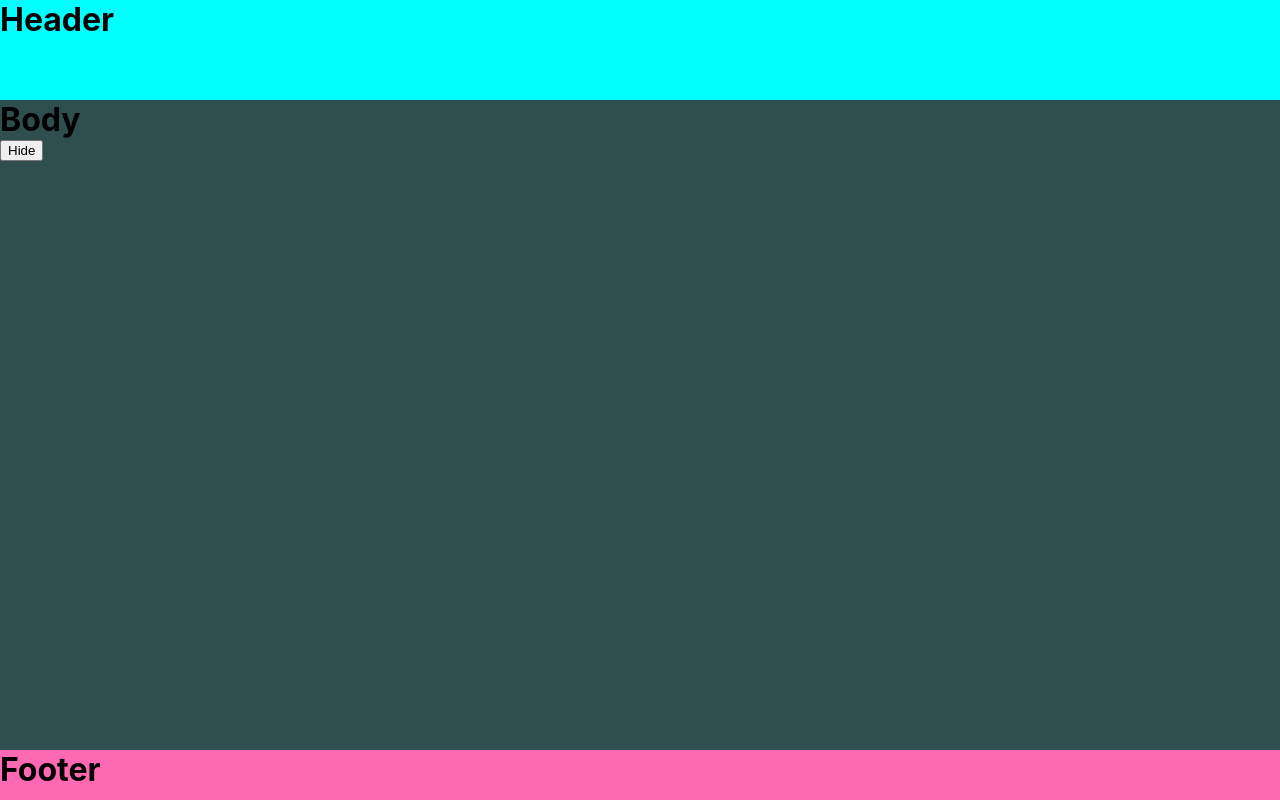
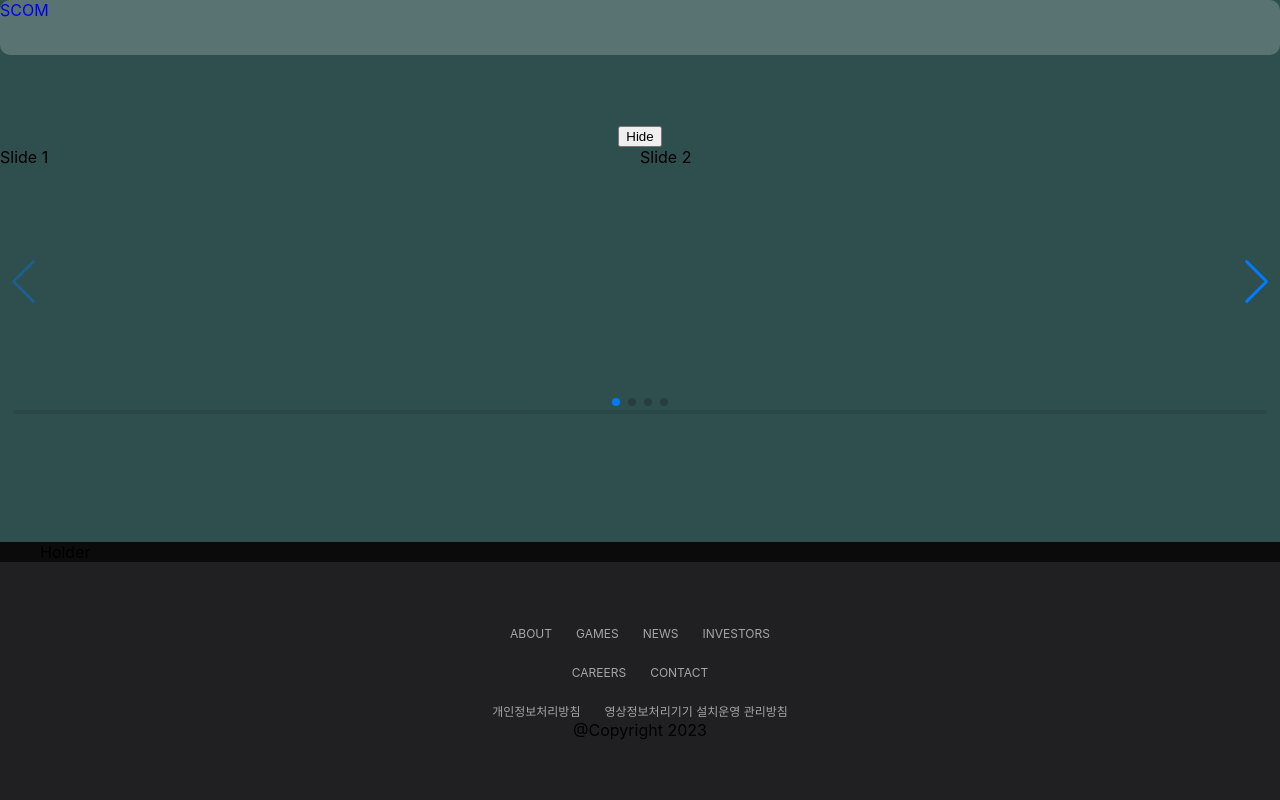
Before and after one commit to scom-01/Web, a React (Create React App) app in the folder portfolio-react/: page / in a window 1280 px wide. Built offline with nearby package versions, Linux system fonts and the light colour scheme.

Commit message:
Add Footer, Nav

```diff
--- a/portfolio-react/package.json
+++ b/portfolio-react/package.json
@@ -11,6 +11,7 @@
     "react-dom": "^18.2.0",
     "react-router-dom": "^6.8.2",
     "react-scripts": "5.0.1",
+    "swiper": "^9.1.0",
     "web-vitals": "^2.1.4"
   },
   "scripts": {
--- a/portfolio-react/src/App.js
+++ b/portfolio-react/src/App.js
@@ -2,6 +2,7 @@ import { BrowserRouter as Router, Routes, Route } from "react-router-dom";
 import Home from "./Routes/Home";
 
 function App() {
+  console.log("render");
   return (
     <Router>
       <Routes>
--- /dev/null
+++ b/portfolio-react/src/Components/Footer.js
@@ -0,0 +1,29 @@
+import { Link } from "react-router-dom";
+import styles from "./Footer.module.css";
+function Footer() {
+  return (
+    <div className={styles.Footer}>
+      <div className={styles.links}>Holder</div>
+      <div className={styles.policy}>
+        <div className={styles.policy_sub}>
+          <Link to="/">about</Link>
+          <Link to="/">games</Link>
+          <Link to="/">news</Link>
+          <Link to="/">investors</Link>
+          <br className={styles.br_mobile}></br>
+          <Link to="/">careers</Link>
+          <Link to="/">contact</Link>
+        </div>
+        <div className={styles.policy_link}>
+          <Link to="/">개인정보처리방침</Link>
+          <Link to="/">영상정보처리기기 설치운영 관리방침</Link>
+        </div>
+      </div>
+      <div className={styles.address_info}>
+        <div className={styles.address}>@Copyright 2023</div>
+      </div>
+    </div>
+  );
+}
+
+export default Footer;
--- /dev/null
+++ b/portfolio-react/src/Components/Footer.module.css
@@ -0,0 +1,79 @@
+.Footer {
+  position: relative;
+  background-color: #202022;
+  flex-direction: column;
+  margin: 0;
+  padding-bottom: 60px;
+  width: 100%;
+}
+a {
+  text-decoration: none;
+}
+
+.links {
+  background-color: #0b0b0b;
+}
+
+.policy {
+  display: flex;
+  flex-direction: column;
+  align-items: center;
+  justify-self: center;
+  color: #a6a6a7;
+}
+
+.policy a {
+  color: #a6a6a7;
+  font-size: 12px;
+  margin: 0px 12px 20px;
+  text-transform: uppercase;
+}
+.policy a:hover {
+  color: white;
+}
+.policy_sub {
+  margin-top: 60px;
+  text-align: center;
+}
+
+.policy_sub a {
+  display: inline-block;
+}
+
+.br_mobile {
+  display: block;
+}
+
+.policy_link {
+}
+.address {
+  display: flex;
+  flex-direction: column;
+}
+.address_info {
+  display: flex;
+  justify-content: center;
+  align-items: center;
+}
+style attribute {
+  --vh: 9.27px;
+  --vh-scale: 1.395;
+}
+
+@media (max-width: 870px) {
+  .policy a {
+    font-size: 12px;
+    margin: 0px 12px 20px;
+  }
+}
+
+@media (max-width: 870px) {
+  .links {
+    padding: 0 20px;
+  }
+}
+@media (max-width: 1419px) {
+  .links {
+    padding: 0 40px;
+  }
+}
--- /dev/null
+++ b/portfolio-react/src/Components/Nav.js
@@ -0,0 +1,11 @@
+import styles from "./Nav.module.css";
+import { Link } from "react-router-dom";
+function Nav() {
+  return (
+    <div className={styles.Nav}>
+      <Link to={"/"}>SCOM</Link>
+    </div>
+  );
+}
+
+export default Nav;
--- /dev/null
+++ b/portfolio-react/src/Components/Nav.module.css
@@ -0,0 +1,24 @@
+.Nav {
+  height: 55px;
+  width: 100%;
+  position: absolute;
+  overflow: hidden;
+  transition: all 0.45s;
+  background-color: #fff3;
+  border-radius: 10px;
+  font: inherit;
+}
+:root {
+  --fonts: "Roboto", "Noto Sans KR", -apple-system, BlinkMacSystemFont,
+    "Helvetica Neue", "Apple SD Gothic Neo", Arial, sans-serif;
+  --body-min-width: 1420px;
+  --nav-height: 100px;
+  --color-red: #ff002a;
+  --color-text-black: #000000;
+  --site-bg-color: #ffffff;
+  --vh: 5.68px;
+  --vh-scale: 0.8;
+  --title-padding: 60px 0 40px;
+  --sub-title-padding: 100px 0 40px;
+  --title-fs: 50px;
+}
--- a/portfolio-react/src/Routes/Home.js
+++ b/portfolio-react/src/Routes/Home.js
@@ -1,32 +1,48 @@
 import { useState } from "react";
+import { Swiper, SwiperSlide } from "swiper/react";
+import { Navigation, Pagination } from "swiper";
 import styles from "./Home.module.css";
+import "swiper/swiper.min.css";
+import "swiper/css";
+import "swiper/css/navigation";
+import "swiper/css/pagination";
+import "swiper/css/scrollbar";
+
+import Nav from "../Components/Nav";
+import Footer from "../Components/Footer";
 
 function Home() {
   const [show, setShow] = useState(true);
-  const btnClick = () => {
-    setShow((event) => !event);
+  const btnClick = (event) => {
+    console.log(event.clientX);
+
+    setShow(!show);
   };
   return (
     <div className={styles.Home}>
-      {show ? (
-        <div className={styles.header}>
-          <h1>Header</h1>
-        </div>
-      ) : (
-        ""
-      )}
+      {show ? <Nav /> : ""}
 
       <div className={styles.container}>
-        <h1>Body</h1>
-        <button onClick={btnClick}>{show ? "Hide" : "Show"}</button>
+        <div>
+          <button onClick={btnClick}>{show ? "Hide" : "Show"}</button>
+        </div>
+        <Swiper
+          className={styles.swiper}
+          modules={[Navigation, Pagination]}
+          spaceBetween={0}
+          slidesPerView={2}
+          navigation
+          pagination={{ clickable: true }}
+          scrollbar={{ draggable: true }}
+        >
+          <SwiperSlide>Slide 1</SwiperSlide>
+          <SwiperSlide>Slide 2</SwiperSlide>
+          <SwiperSlide>Slide 3</SwiperSlide>
+          <SwiperSlide>Slide 4</SwiperSlide>
+          <SwiperSlide>Slide 5</SwiperSlide>
+        </Swiper>
       </div>
-      {show ? (
-        <div className={styles.footer}>
-          <h1>Footer</h1>
-        </div>
-      ) : (
-        ""
-      )}
+      {show ? <Footer /> : ""}
     </div>
   );
 }
--- a/portfolio-react/src/Routes/Home.module.css
+++ b/portfolio-react/src/Routes/Home.module.css
@@ -15,7 +15,10 @@
 
 .container {
   background-color: darkslategray;
+  display: flex;
+  flex-direction: column;
   flex-grow: 1;
+  align-items: center;
   justify-content: center;
 }
 .footer {
@@ -26,3 +29,12 @@
 h1 {
   margin: 0;
 }
+
+.swiper {
+  height: 50%;
+  width: 100%;
+}
+.imgbtn {
+  height: 100%;
+  width: 100%;
+}
```
Also changed, not shown: 1 other file (tests, documents, lock files or other folders).
